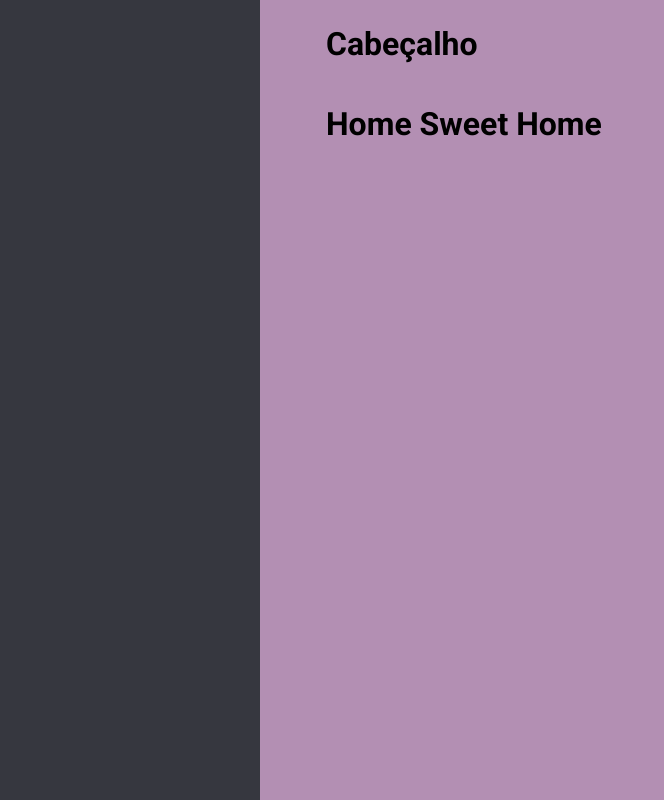
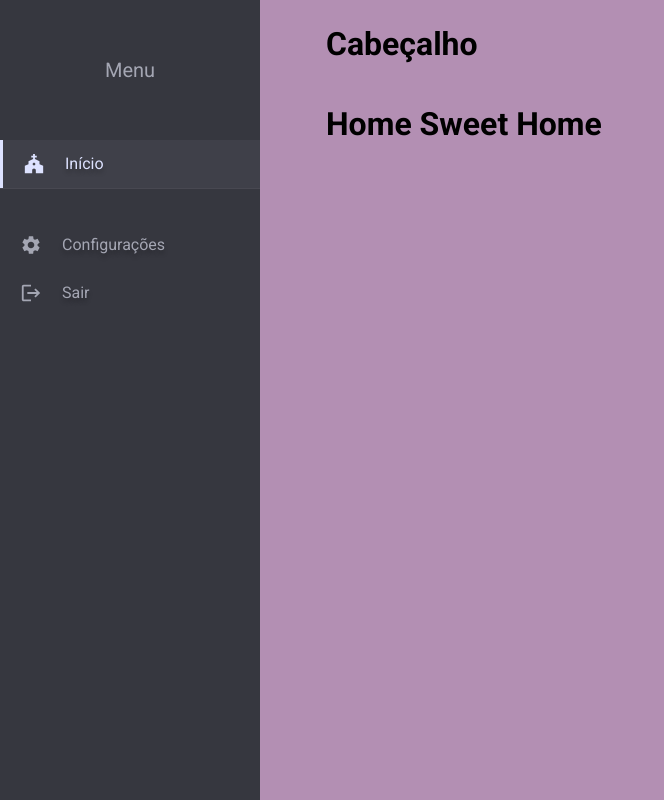
Before and after one commit to lucas-giraldelli/cerv-infancia, a React (Vite) app: page / in a window 1280 px wide. Shown: the whole page, without its empty margins (0-664 px from the left). Built offline with nearby package versions, Linux system fonts and the light colour scheme.

Commit message:
feat: add sideMenu navigation and style

```diff
--- a/package.json
+++ b/package.json
@@ -11,7 +11,10 @@
     "preview": "vite preview"
   },
   "dependencies": {
-    "million": "^2.5.4-beta.2",
+    "@emotion/react": "^11.11.1",
+    "@emotion/styled": "^11.11.0",
+    "@mui/icons-material": "^5.14.3",
+    "@mui/material": "^5.14.3",
     "react": "^18.2.0",
     "react-dom": "^18.2.0",
     "react-router-dom": "^6.14.2"
@@ -30,6 +33,7 @@
     "eslint-plugin-react": "^7.33.0",
     "eslint-plugin-react-hooks": "^4.6.0",
     "eslint-plugin-react-refresh": "^0.4.3",
+    "million": "^2.5.4-beta.2",
     "prettier": "^3.0.0",
     "sass": "^1.64.0",
     "typescript": "^5.0.0",
--- /dev/null
+++ b/src/components/SideMenu/SideMenu.styles.scss
@@ -0,0 +1,28 @@
+.sideMenu {
+  width: 100%;
+  display: flex;
+  flex-direction: column;
+}
+
+.titleBox {
+  display: flex;
+  align-items: center;
+  justify-content: center;
+  height: 140px;
+
+  h2 {
+    color: #a4a6b3;
+    font-size: 20px;
+    font-weight: 500;
+  }
+}
+
+.tabsContainer {
+  display: grid;
+  grid-template-columns: 1fr;
+}
+
+.navigation {
+  border-bottom: 1px solid rgba(223, 224, 235, 0.1);
+  margin-bottom: 32px;
+}
--- /dev/null
+++ b/src/components/SideMenu/SideMenu.tsx
@@ -0,0 +1,33 @@
+import './SideMenu.styles.scss';
+import ChurchIcon from '@mui/icons-material/Church';
+import SettingsIcon from '@mui/icons-material/Settings';
+import LogoutIcon from '@mui/icons-material/Logout';
+import Tab from './Tab';
+
+function SideMenu() {
+  return (
+    <div className="sideMenu">
+      <div className="titleBox">
+        <h2>Menu</h2>
+      </div>
+      <nav className="tabsContainer navigation">
+        <Tab href="/">
+          <ChurchIcon />
+          <span>Início</span>
+        </Tab>
+      </nav>
+      <nav className="tabsContainer configs">
+        <Tab href="/config">
+          <SettingsIcon />
+          <span>Configurações</span>
+        </Tab>
+        <Tab href="/login">
+          <LogoutIcon />
+          <span>Sair</span>
+        </Tab>
+      </nav>
+    </div>
+  );
+}
+
+export default SideMenu;
--- /dev/null
+++ b/src/components/SideMenu/Tab.styles.scss
@@ -0,0 +1,31 @@
+.tabActive {
+  border-left: 3px solid;
+  border-color: #dde2ff;
+  background-color: #3f4049;
+  text-shadow: none;
+
+  span {
+    color: #dde2ff;
+  }
+
+  svg {
+    color: #dde2ff;
+  }
+}
+
+.tab {
+  display: flex;
+  align-items: center;
+  padding: 12px 20px;
+  gap: 20px;
+
+  color: #a4a6b3;
+  text-shadow: 0px 4px 4px rgba(0, 0, 0, 0.25);
+
+  text-decoration: none;
+
+  svg {
+    width: 22px;
+    height: 22px;
+  }
+}
--- /dev/null
+++ b/src/components/SideMenu/Tab.tsx
@@ -0,0 +1,19 @@
+import './Tab.styles.scss';
+
+interface TabProps extends HTMLElement {
+  href: string;
+}
+
+function Tab({ children, ...props }: TabProps) {
+  const tabStyle = `tab ${
+    window.location.pathname === props.href && `tabActive`
+  }`;
+
+  return (
+    <a href={props.href} className={tabStyle}>
+      {children}
+    </a>
+  );
+}
+
+export default Tab;
--- /dev/null
+++ b/src/components/SideMenu/index.tsx
@@ -0,0 +1 @@
+export { default } from './SideMenu';
--- a/src/layouts/ProtectedLayout/index.tsx
+++ b/src/layouts/ProtectedLayout/index.tsx
@@ -1,4 +1,5 @@
 import { Outlet } from 'react-router-dom';
+import SideMenu from '../../components/SideMenu/SideMenu';
 
 import './ProtectedLayout.styles.scss';
 
@@ -11,7 +12,9 @@ export default function ProtectedLayout() {
 
   return (
     <div className="container">
-      <nav className="side-menu"></nav>
+      <nav className="side-menu">
+        <SideMenu />
+      </nav>
       <div className="main-container">
         <header className="header">
           <h1>Cabeçalho</h1>
```
Also changed, not shown: 1 other file (tests, documents, lock files or other folders).
